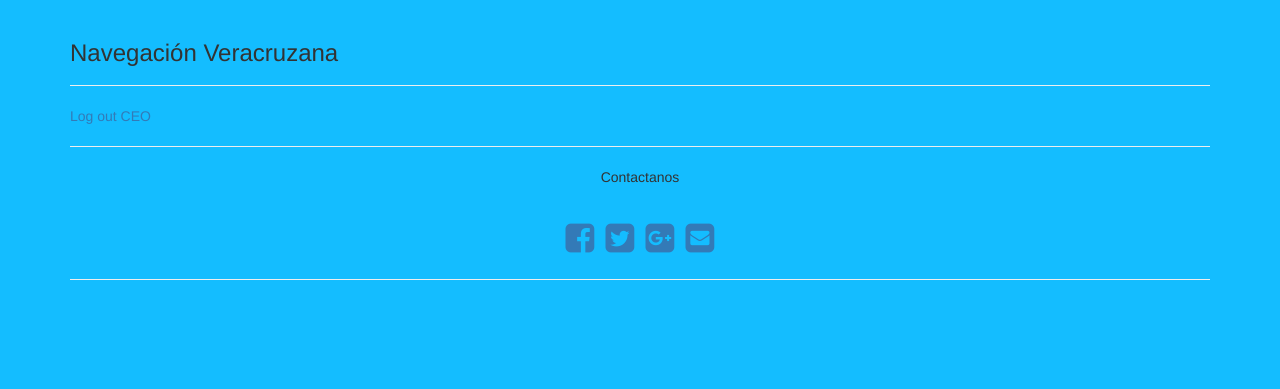
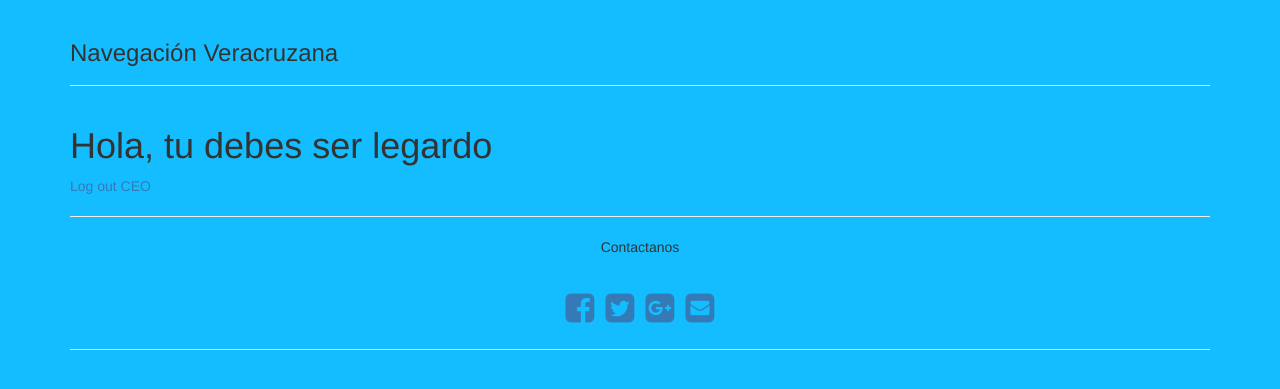
Before and after one commit to tuffk/nav, a Django app: page / in a window 1280 px wide. Shown: the top 389 px of the page. Run offline with Django 3.2, Linux system fonts and the light colour scheme; a user stored in the database is signed in; some libraries are stand-ins or nearby versions.

Commit message:
ten judio 2.0

```diff
--- a/templates/home.html
+++ b/templates/home.html
@@ -3,12 +3,15 @@
 
 {% block content %}
 
+    {% if user.is_authenticated %}
+        <h1>Hola, tu debes ser {{ user }}</h1>
+    {% endif %}
 
     {% if not user.is_authenticated %}
         <a href="{% url 'navega:login' %}">Login </a>
     {% endif %}
     {% if user.is_authenticated %}
-        <a href="{% url 'navega:logout' %}">Log out </a>
+        <a href="{% url 'navega:logout' %}">Log out</a>
     {% endif %}
     {% if user.username == 'legardo' %}
         <a href="{% url 'navega:ceo' %}">CEO </a>
```
